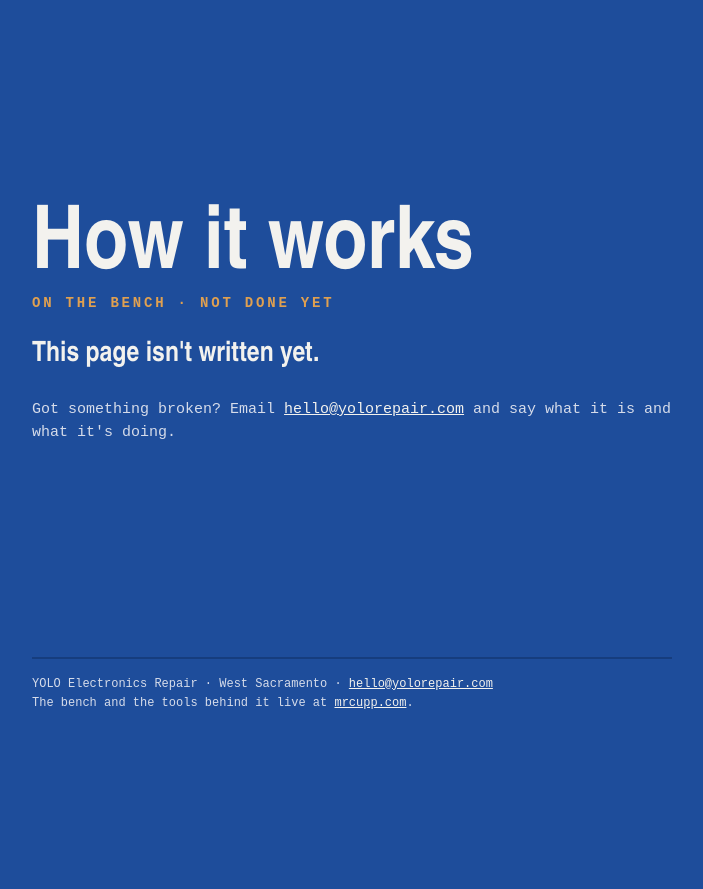
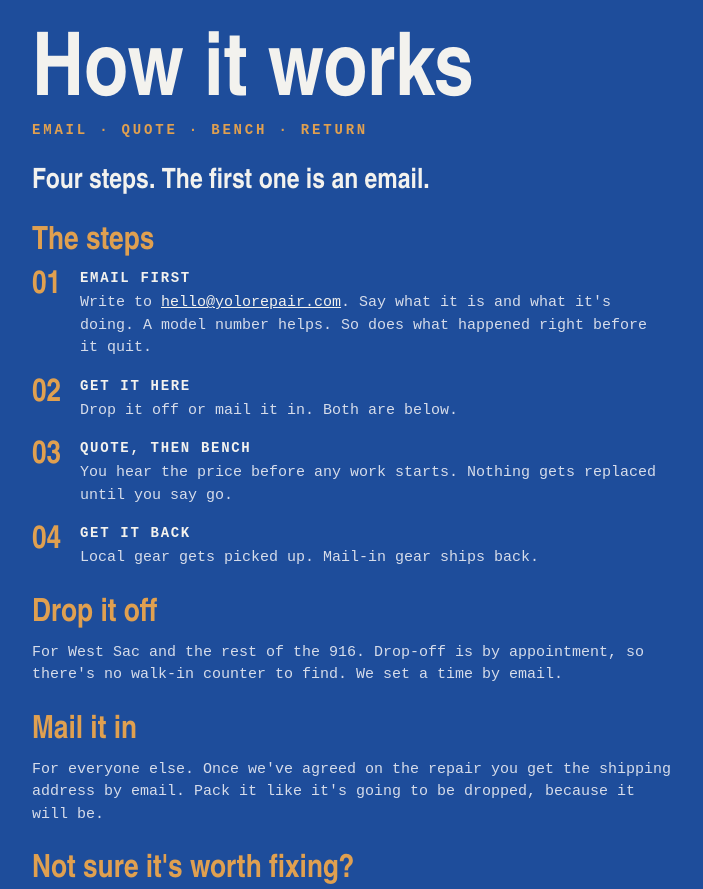
Before and after one commit to yolorepair/site, an Astro site: page /how-it-works in a window 1280 px wide. Shown: the part 63-952 px from the top of the page, without its empty margins (288-991 px from the left). Before the commit the page ends 800 px from the top, so only its background shows below. Built offline with nearby package versions, Linux system fonts and the light colour scheme; Astro itself is replaced by a stand-in of ours; a web font is replaced by a local one.

Commit message:
feat(content): write the how-it-works and contact pages (#20)
Signed-off-by: Aaron Cupp <mrcupp@mrcupp.com>

```diff
--- a/src/pages/how-it-works.astro
+++ b/src/pages/how-it-works.astro
@@ -1,10 +1,50 @@
 ---
 import Base from '../layouts/Base.astro';
-import Draft from '../components/Draft.astro';
 ---
 <Base
   title="How it works · YOLO Electronics Repair"
-  description="How drop-off and mail-in repairs work at YOLO Electronics Repair in West Sacramento."
+  description="How a repair goes at YOLO Electronics Repair in West Sacramento: email first, quote, bench, return. Drop-off by appointment or mail-in."
 >
-  <Draft heading="How it works" />
+  <div>
+    <h1>How it works</h1>
+    <p class="sub">EMAIL · QUOTE · BENCH · RETURN</p>
+  </div>
+  <p class="tag">Four steps. The first one is an email.</p>
+
+  <section class="block">
+    <h2>The steps</h2>
+    <ol class="steps">
+      <li>
+        <h3>Email first</h3>
+        <p class="note">Write to <a href="mailto:hello@yolorepair.com">hello@yolorepair.com</a>. Say what it is and what it's doing. A model number helps. So does what happened right before it quit.</p>
+      </li>
+      <li>
+        <h3>Get it here</h3>
+        <p class="note">Drop it off or mail it in. Both are below.</p>
+      </li>
+      <li>
+        <h3>Quote, then bench</h3>
+        <p class="note">You hear the price before any work starts. Nothing gets replaced until you say go.</p>
+      </li>
+      <li>
+        <h3>Get it back</h3>
+        <p class="note">Local gear gets picked up. Mail-in gear ships back.</p>
+      </li>
+    </ol>
+  </section>
+
+  <section class="block">
+    <h2>Drop it off</h2>
+    <p class="note">For West Sac and the rest of the 916. Drop-off is by appointment, so there's no walk-in counter to find. We set a time by email.</p>
+  </section>
+
+  <section class="block">
+    <h2>Mail it in</h2>
+    <p class="note">For everyone else. Once we've agreed on the repair you get the shipping address by email. Pack it like it's going to be dropped, because it will be.</p>
+  </section>
+
+  <section class="block">
+    <h2>Not sure it's worth fixing?</h2>
+    <p class="note">Ask anyway. <a href="/repairs/">What gets fixed, and what doesn't</a> covers the short version.</p>
+  </section>
 </Base>
--- a/src/site.js
+++ b/src/site.js
@@ -7,8 +7,8 @@
 export const pages = [
   { path: '/', label: 'Home' },
   { path: '/repairs/', label: 'Repairs' },
-  { path: '/how-it-works/', label: 'How it works', draft: true },
-  { path: '/contact/', label: 'Contact', draft: true },
+  { path: '/how-it-works/', label: 'How it works' },
+  { path: '/contact/', label: 'Contact' },
 ];
 
 export const draftPaths = pages.filter((p) => p.draft).map((p) => p.path);
--- a/src/styles/global.css
+++ b/src/styles/global.css
@@ -16,6 +16,12 @@ h2{margin:0;font-family:'Barlow Condensed','Arial Narrow',sans-serif;font-weight
 h3{margin:0 0 6px;font-size:14px;font-weight:600;letter-spacing:.12em;text-transform:uppercase}
 .chips{list-style:none;margin:0;padding:0;display:flex;flex-wrap:wrap;gap:10px}
 .chips li{border:2px solid var(--copper);padding:6px 12px;font-size:14px;font-weight:600}
+.steps{margin:0;padding:0;list-style:none;counter-reset:step;display:flex;flex-direction:column;gap:18px}
+/* Fixed first column so the step text lines up whatever the digit's width. */
+.steps li{counter-increment:step;display:grid;grid-template-columns:36px 1fr;column-gap:12px}
+.steps li::before{content:counter(step,decimal-leading-zero);grid-row:span 2;color:var(--copper);font-family:'Barlow Condensed','Arial Narrow',sans-serif;font-weight:800;font-size:32px;line-height:1}
+.plain{margin:0;padding-left:20px;font-size:15px;line-height:1.5;color:var(--soft);display:flex;flex-direction:column;gap:4px}
+.plain li::marker{color:var(--copper)}
 /* The things the shop doesn't take: same chip, struck through and dimmed. */
 .chips.no li{border-color:var(--soft);color:var(--soft);text-decoration:line-through}
 a{color:var(--ink)}a:hover{color:var(--copper)}
```
Also changed, not shown: src/pages/contact.astro (+33 -3 lines), 1 other file.
